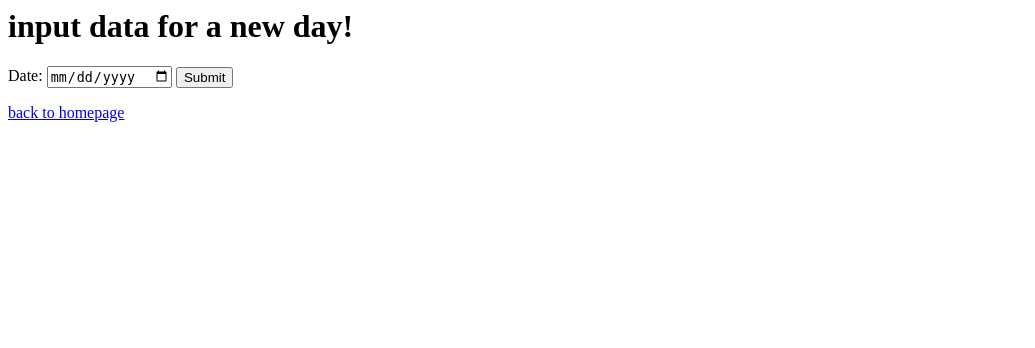
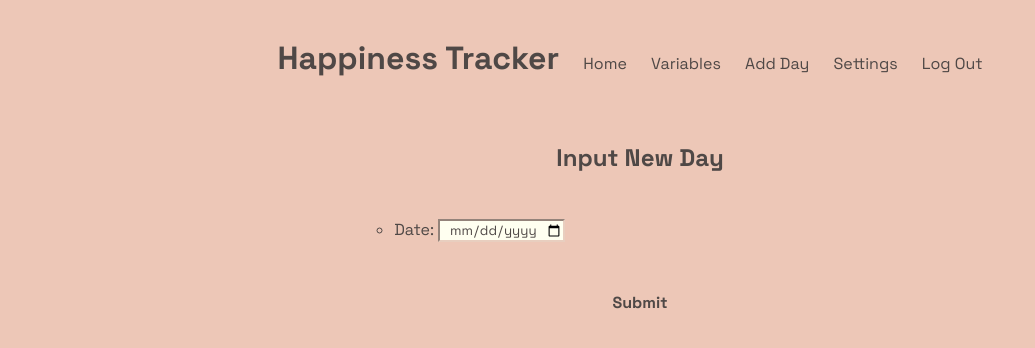
Before and after one commit to claireguyatt/HT, a Django app: template templates/user/input_data.html in a window 1280 px wide. Shown: the top 348 px of the page, without its empty margins (0-1035 px from the left). Run offline with Django 4.2, Linux system fonts and the light colour scheme; the template is opened without the code that fills it, so the values that code supplies are empty; some web fonts are replaced.

Commit message:
first production-ready version

```diff
--- a/templates/user/edit_variables.html
+++ b/templates/user/edit_variables.html
@@ -196,12 +196,13 @@
         }
 
         function edit_choices(variable) {
+            /*
             var x = document.getElementById("edit-choices-container");
             if (x.style.display=="none") {
                 x.style.display = "block";
             } else {
                 x.style.display = "none";
-            }
+            }*/
         }
     </script>
     </body>
--- a/templates/user/input_data.html
+++ b/templates/user/input_data.html
@@ -1,31 +1,73 @@
-<html>
-    <h1>input data for a new day!</h1>
+{% load static %}
+<!DOCTYPE html>
+
+<html lang="en">
+    <head>
+        <meta charset="UTF-8">
+        <link rel="stylesheet" type="text/css" href="{% static 'css/styles.css' %}"/>
+        <title>Home</title>
+    </head>
+    <style>
+        #input-day-form-container {
+            margin-left: 30;
+            margin-right: 30%;
+            width: 40%;
+        }
+        #input-day-form-container li {
+            text-align: left;
+            display: list-item;
+            padding-top: 2%;
+            clear: both;
+        }
+        #input-day-form-container ul {
+            list-style-type: circle;
+            margin: 0;
+            padding: 0;
+            align-items: center;
+        }
+        button {
+            font-size: 100%;
+            margin-top: 10%;
+            font-weight: bold;
+        }
+        form {
+            padding: 2%;
+        }
+    </style>
+    <body>
+        {% include 'includes/header.html' %}
+        {% include 'includes/messages.html' %}
+
+
+        <h2>Input New Day</h2>
+        <div id="input-day-form-container">
             <form action="add_day/" method="POST">
+                {% csrf_token %}
+                <ul>
+                    <li style="display: list-item;"><label for="date">Date: </label>
+                    <input type="date" name="date" required="True" id="date"></li>
 
-        <label for="date">Date: </label>
-        <input type="date" name="date" required="True" id="date">
-
-        {% csrf_token %}
                     {% for variable in variables.all %}
 
                         {% if variable.is_continuous %}
 
-                <label for="{{ variable }}_data">{{ variable.prompt }}</label>
-                <input type="number" name="{{ variable }}" required="" id="{{ variable }}" min="1" max="10">
-                <br>
+                            <li><label for="{{ variable }}_data">{{ variable.prompt }}</label>
+                            <input type="number" name="{{ variable }}" required="" id="{{ variable }}" min="1" max="10"></li>
 
                         {% else %}
-                <br>
-                {{ variable.prompt }}
+
+                            <li><label for="{{ variable }}_data">{{ variable.prompt }}</label>
                             <select id="{{ variable }}" name="{{ variable }}">
                                 {% for cat_var_choice in variable.find_categorical_choices %}
                                 <option value={{cat_var_choice}}>{{ cat_var_choice }}</option>
                                 {% endfor %}
-                </select>
+                            </select></li>
 
                         {% endif %}
                     {% endfor %}
+                </ul>
                 <button type="submit" name="submit">Submit</button>
             </form>
-    <a href="/homepage">back to homepage</a>
+        </div>
+    </body>
 </html>
--- a/welcome/models.py
+++ b/welcome/models.py
@@ -33,7 +33,7 @@ GENDER_CHOICES = (
 class Profile(models.Model):
     user = models.OneToOneField(User, on_delete=models.CASCADE, primary_key=True)
     username = models.CharField(max_length=150)
-    email = models.EmailField(max_length=254, help_text='Required. Enter your email.')
+    email = models.EmailField(max_length=254, help_text='Required. Enter your email.', unique=True)
     number = models.CharField(max_length=11, help_text='Enter your phone number.')
     gender = models.CharField(max_length=20, choices=GENDER_CHOICES, default='Female')
     dob = models.DateField()
--- a/welcome/views.py
+++ b/welcome/views.py
@@ -30,9 +30,8 @@ def register(request):
             print("Registration successful.")
             return redirect('/homepage')
 
-        for field, errors in form.errors.items():
-            print('Field: {} Errors: {}'.format(field, ','.join(errors)))
-            messages.warning(request, errors)
+        for errors in form.errors.items():
+            messages.add_message(request, messages.WARNING, errors)
 
         print("Unsuccessful registration. Invalid information.")
 
```
Also changed, not shown: settings/views.py (+9 -8 lines), templates/user/settings.html (+6 -4 lines), templates/user/success.html (+16 -2 lines), welcome/migrations/0004_alter_profile_email.py (added), 2 other files. Lines whose indentation alone changed are shown as unchanged.
